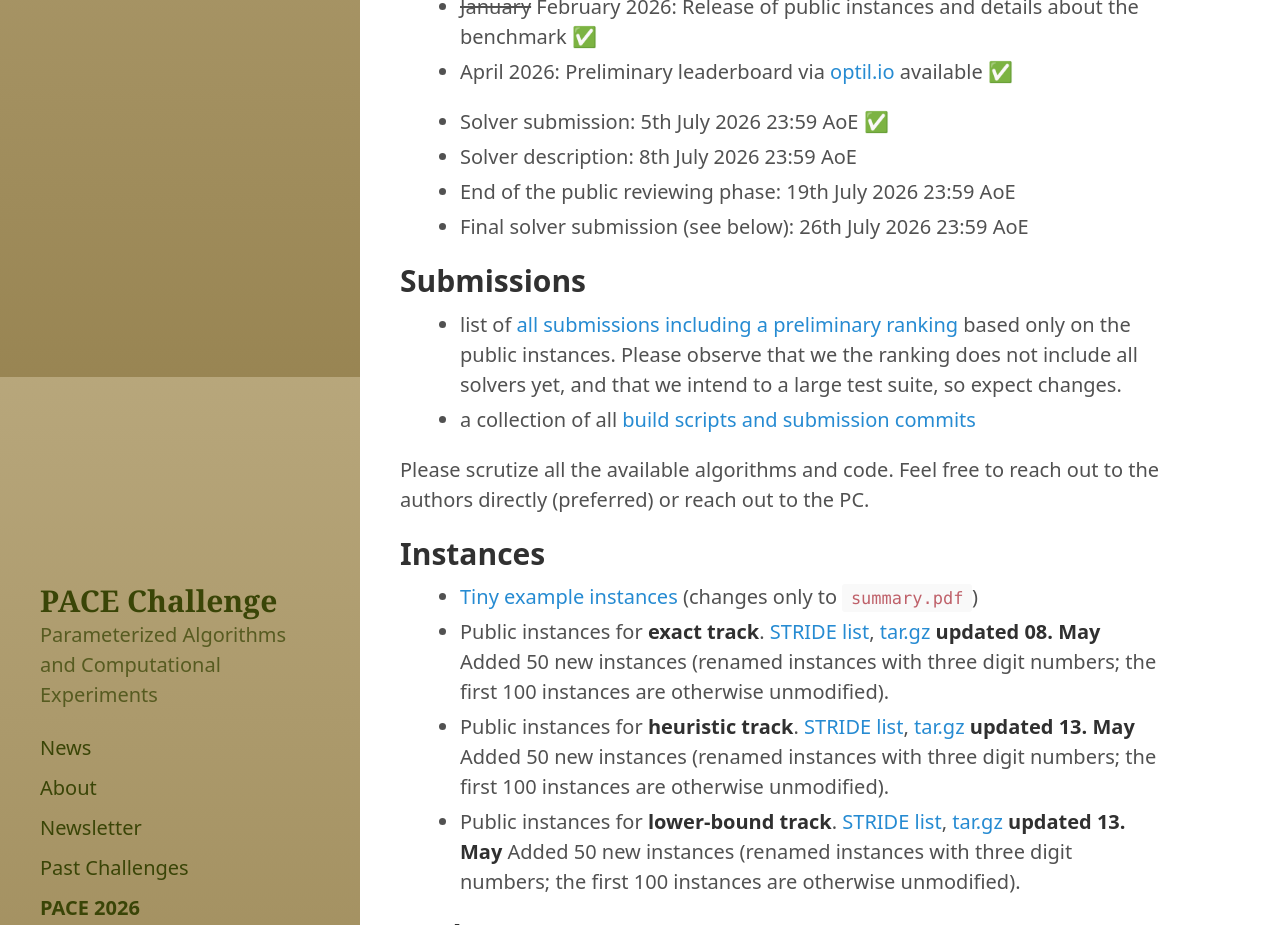
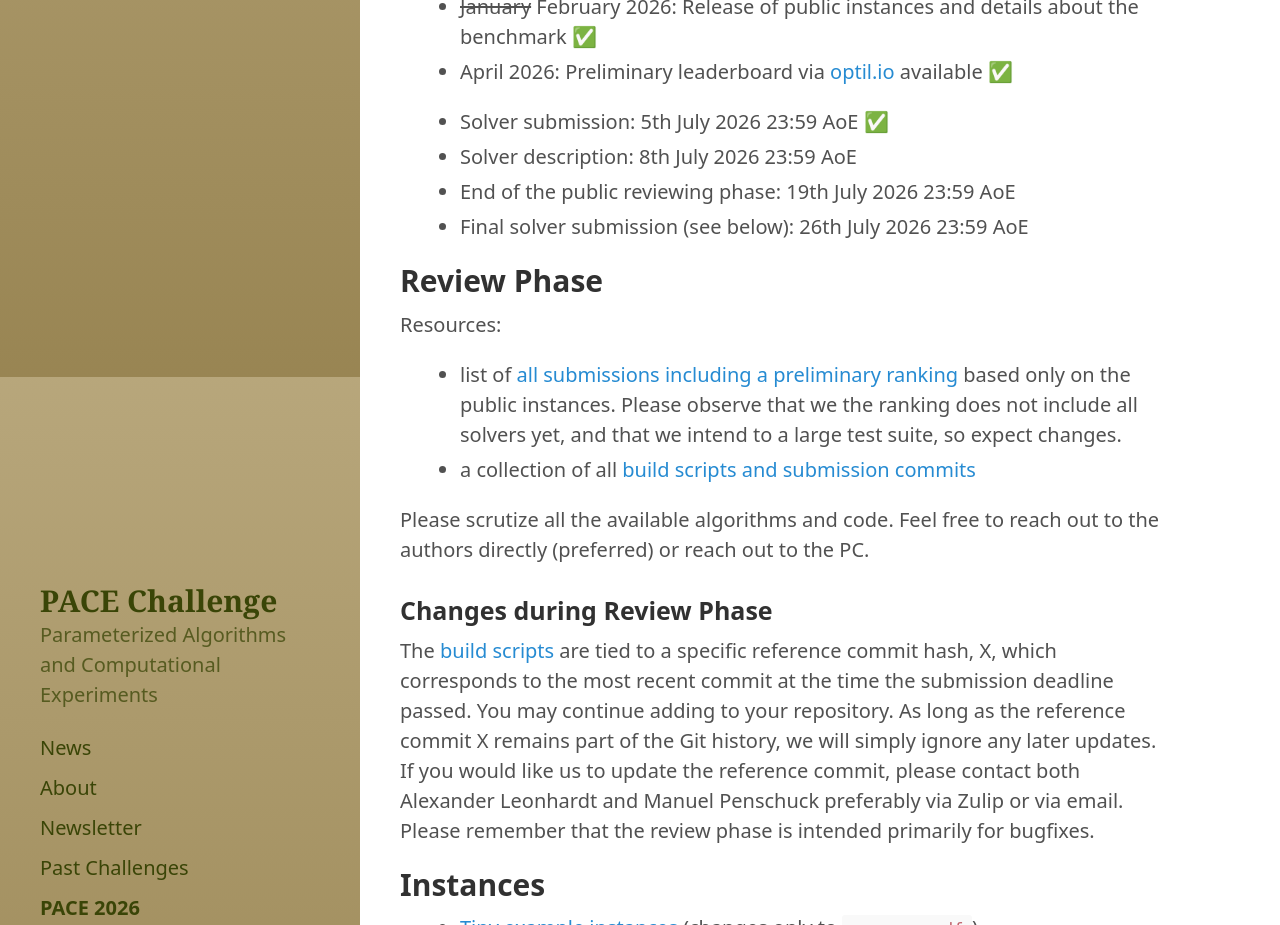
Before and after one commit to PACE-challenge/pacechallenge.org, a Jekyll site: the page built from 2026/index.md, in a window 1280 px wide and 1400 px high, scrolled down 523 px, cut to the strip 0-925 px from the top of the window. Built offline with Jekyll 4.4.1, drawn with Linux system fonts in a browser that asks for light colours.

Commit message:
Update index.md

```diff
--- a/2026/index.md
+++ b/2026/index.md
@@ -28,12 +28,19 @@ See also the [Format Specification](./format) and the [IPEC'25 Announcement Slid
  - End of the public reviewing phase: 19th July 2026 23:59 AoE
  - Final solver submission (see below): 26th July 2026 23:59 AoE
 
-## Submissions
+## Review Phase
+Resources:
 - list of [all submissions including a preliminary ranking](https://algorithm.engineering/pace26/index.html) based only on the public instances.
   Please observe that we the ranking does not include all solvers yet, and that we intend to a large test suite, so expect changes.
 - a collection of all [build scripts and submission commits](https://codeberg.org/manpen/pace-build)
 
 Please scrutize all the available algorithms and code. Feel free to reach out to the authors directly (preferred) or reach out to the PC.
+
+### Changes during Review Phase
+The [build scripts](https://codeberg.org/manpen/pace-build) are tied to a specific reference commit hash, X, which corresponds to the most recent commit at the time the submission deadline passed.
+You may continue adding to your repository. As long as the reference commit X remains part of the Git history, we will simply ignore any later updates.
+If you would like us to update the reference commit, please contact both Alexander Leonhardt and Manuel Penschuck preferably via Zulip or via email.
+Please remember that the review phase is intended primarily for bugfixes.
 
 ## Instances
  - [Tiny example instances](https://pace2026.imada.sdu.dk/datasets/tiny02.tar) (changes only to `summary.pdf`)
```
